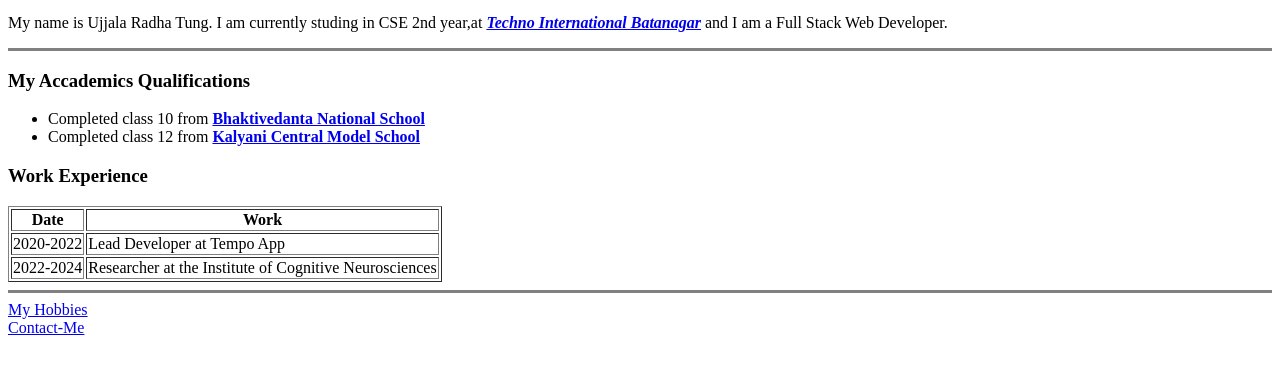
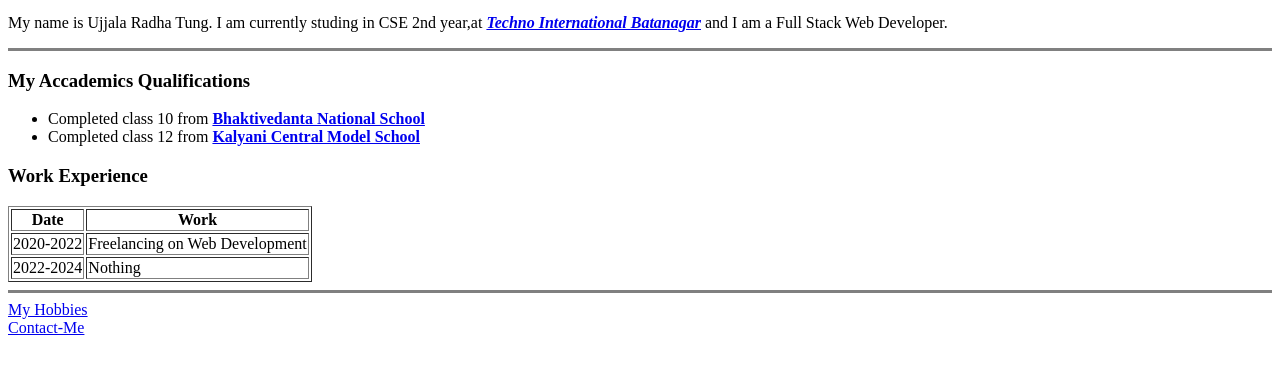
Before and after one commit to Radha110/cv, a plain HTML site: page index.html in a window 1280 px wide. Shown: the part 308-682 px from the top of the page. Drawn offline with Linux system fonts and the light colour scheme.

Commit message:
Update index.html

```diff
--- a/index.html
+++ b/index.html
@@ -26,11 +26,11 @@
        <tbody>
        <tr>
          <td>2020-2022</td>
-         <td>Lead Developer at Tempo App</td>
+         <td>Freelancing on Web Development</td>
        </tr>
        <tr>
          <td>2022-2024</td>
-         <td>Researcher at the Institute of Cognitive Neurosciences</td>
+         <td>Nothing</td>
        </tr>
        </tbody>
      </table>
```
